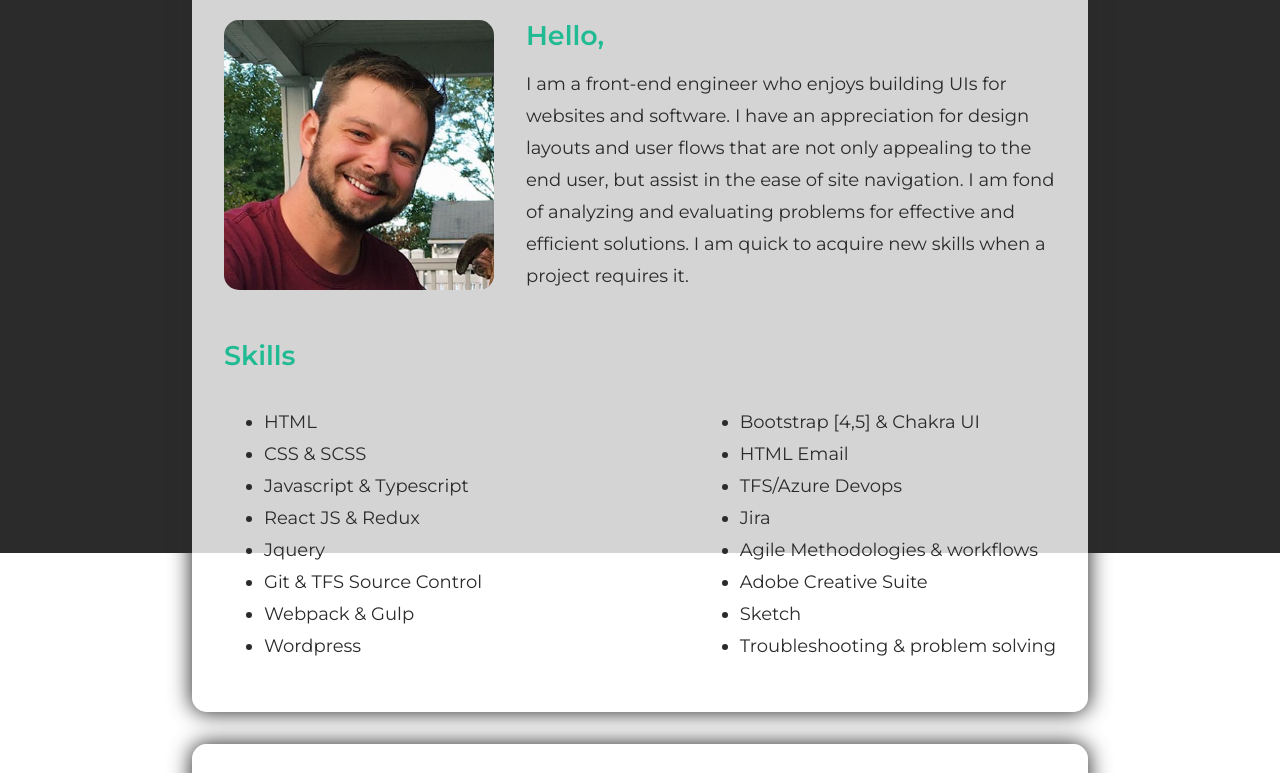
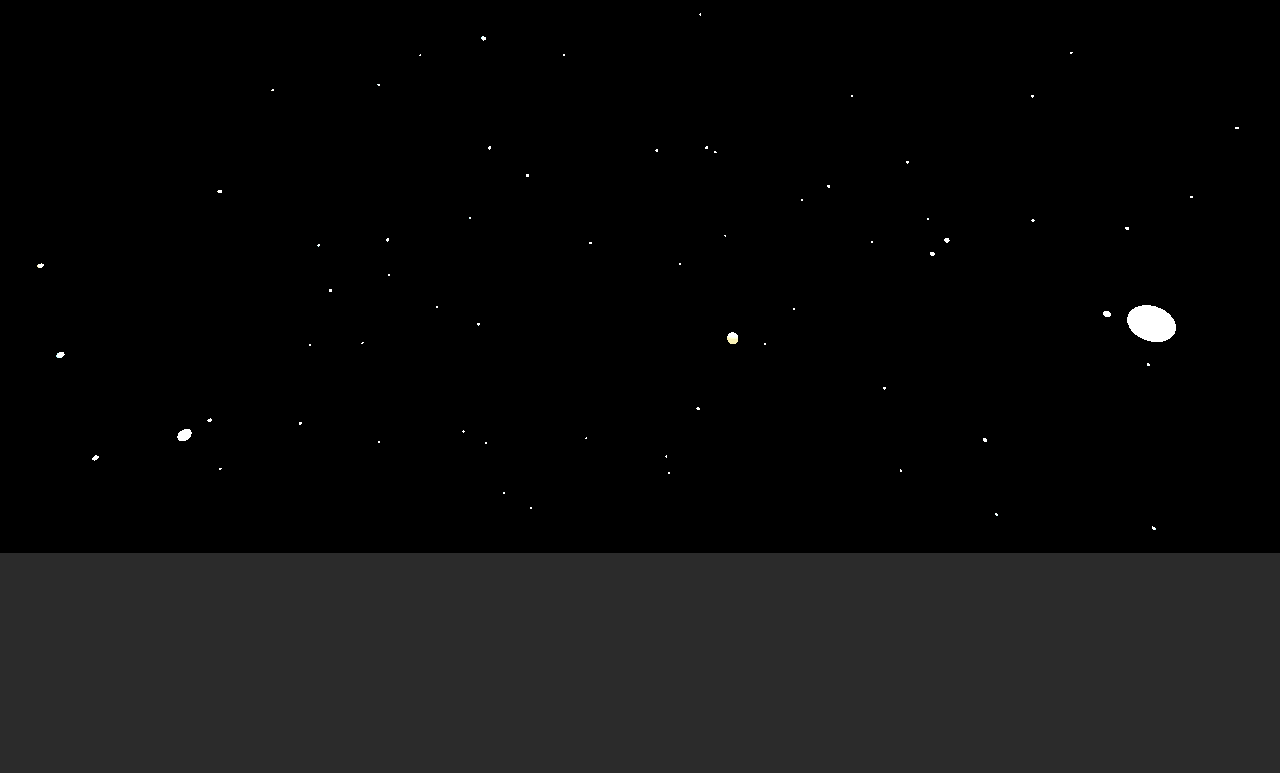
Before and after one commit to mikeHerceg/mikeHerceg.github.io, a website built with Vite: page index.html in a window 1280 px wide. Shown: the part 247-1020 px from the top of the page. After the commit the page ends 800 px from the top, so only its background shows below. Built offline with nearby package versions, Linux system fonts and the light colour scheme; animation ran at ten frames a second.

Commit message:
adding stars

```diff
--- a/package.json
+++ b/package.json
@@ -9,7 +9,11 @@
     "preview": "vite preview"
   },
   "devDependencies": {
+    "@types/three": "^0.146.0",
     "typescript": "^4.6.4",
     "vite": "^3.2.3"
+  },
+  "dependencies": {
+    "three": "^0.146.0"
   }
 }
--- a/src/js/three.ts
+++ b/src/js/three.ts
@@ -1,3 +1,62 @@
+import * as Three from 'three';
+
 export const setupThreeJS = () =>{
+    // Camera & Canvas
+    const canvas = document.querySelector('#canvas');
+    if (!canvas) return;
+    console.log(canvas)
+    const scene =  new Three.Scene();
+    const camera = new Three.PerspectiveCamera(75, window.innerWidth / window.innerHeight, 0.1, 1000);
+    const renderer =  new Three.WebGLRenderer({
+        canvas,
 
+    });
+
+    renderer.setPixelRatio(window.devicePixelRatio);
+    renderer.setSize(window.innerWidth, window.innerHeight);
+
+    camera.position.setZ(30);
+    renderer.render(scene, camera);
+
+    // Lights
+
+    const pointLight = new Three.PointLight(0xffffff);
+    pointLight.position.set(5, 5, 5);
+
+    const ambientLight = new Three.AmbientLight(0xffffff);
+    scene.add(pointLight, ambientLight);
+
+    // Items
+
+    const addStar = (color:number) => {
+        console.log(color)
+        const geo = new Three.SphereGeometry(.25,24,24);
+        const mat =  new Three.MeshStandardMaterial({color});
+        const star = new Three.Mesh(geo, mat);
+
+        const [x,y,z] = Array(3).fill(null).map(() => Three.MathUtils.randFloatSpread(200))
+        star.position.set(x,y,z);
+        scene.add(star)
+    }
+    Array(400).fill(null).forEach((item,i)=>{
+        console.log(i)
+          if( i % 2  === 0){
+            return addStar(0xffffff);
+          }
+          if( i % 5  === 0){
+            return addStar(0xfaf1b5);
+          }
+            addStar(0xb5f6fa);
+    });
+
+    //Actions
+
+    const animate = () =>{
+        requestAnimationFrame( animate );
+
+
+
+        renderer.render(scene, camera);
+    }
+    animate();
 }
--- a/src/main.ts
+++ b/src/main.ts
@@ -3,10 +3,11 @@ import {
     addEventsHandlers,
     adjustBodyForNav,
 } from './js/functions';
-import { setupThreeJS } from './js/Three';
+import { setupThreeJS } from './js/three';
 
 console.log('Thanks for checking out my log.');
 
 addEventsHandlers();
 adjustBodyForNav();
 setupThreeJS();
+window.addEventListener('resize',setupThreeJS);
--- a/src/styles/main.css
+++ b/src/styles/main.css
@@ -1,12 +1,18 @@
 @import url('reset.css');
 @import url('variables.css');
 
-#content {
+body{
     color:var(--black);
+    background-color:var(--black);
     font-family: 'Montserrat', 'Arial', sans-serif;
     font-size: 18px;
     line-height: 32px;
     font-weight:400;
+    width: 100%;
+    height: 100vh;
+}
+#content {
+    display: none;
     height:auto;
     position: absolute;
     top:0;
@@ -187,9 +193,6 @@ footer  a:nth-last-of-type(even){
 
 /* background animation */
 #canvas {
-    background:var(--black);
-    width: 100vw;
-    height:100vh;
     position: fixed;
     top:0;
     left:0;
```
Also changed, not shown: 1 other file.
